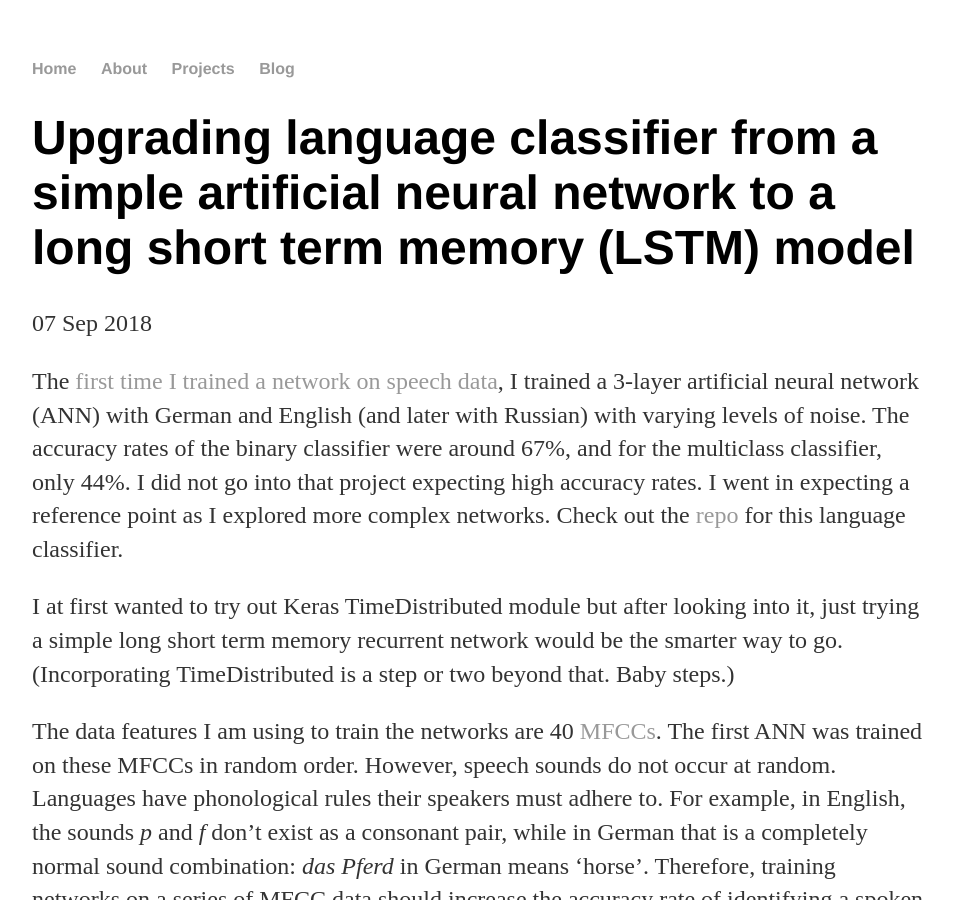
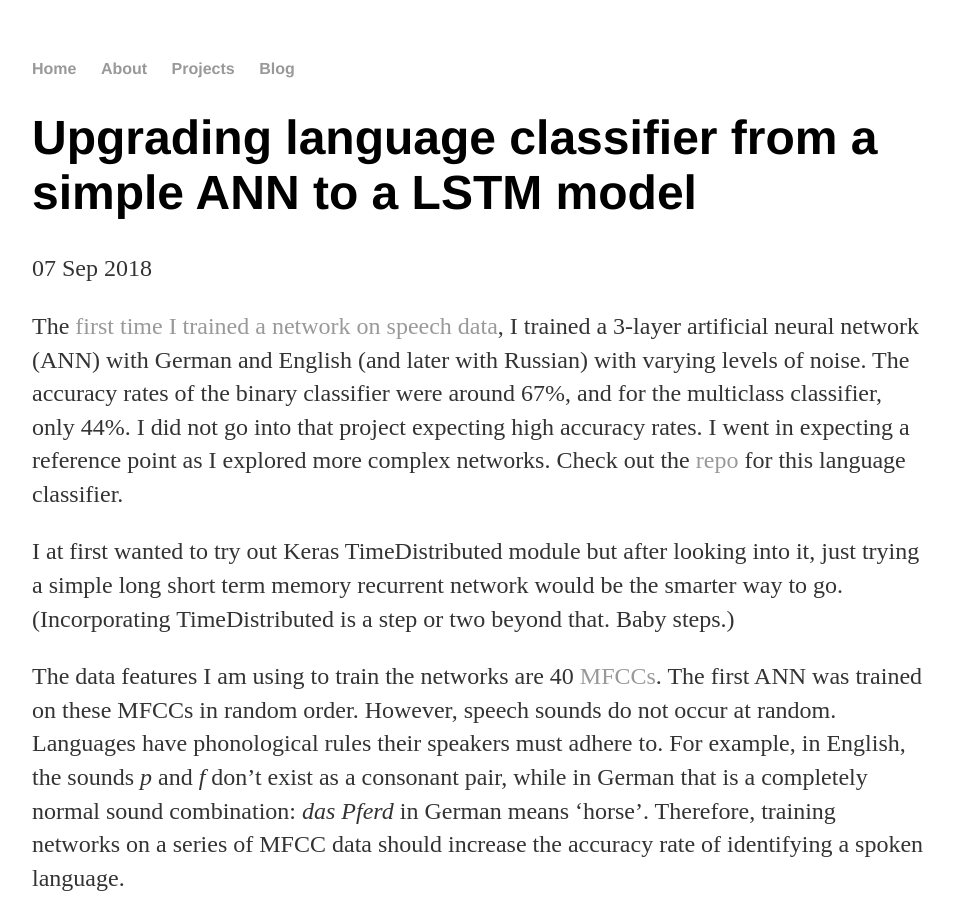
Before and after one commit to a-n-rose/a-n-rose.github.io, a Jekyll site: the page built from _posts/2018-09-07-language-classifier-LSTM.md, in a window 1280 px wide and 900 px high. Shown: the whole window, without its empty margins (160-1113 px from the left). Built offline with Jekyll 4.4.1, drawn with Linux system fonts in a browser that asks for light colours.

Commit message:
shortened title

```diff
--- a/_posts/2018-09-07-language-classifier-LSTM.md
+++ b/_posts/2018-09-07-language-classifier-LSTM.md
@@ -1,6 +1,6 @@
 ---
 layout: post
-title: "Upgrading language classifier from a simple artificial neural network to a long short term memory (LSTM) model"
+title: "Upgrading language classifier from a simple ANN to a LSTM model"
 date: 2018-09-07
 ---
 
```
